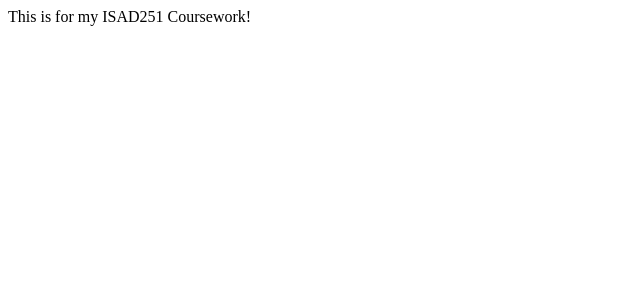
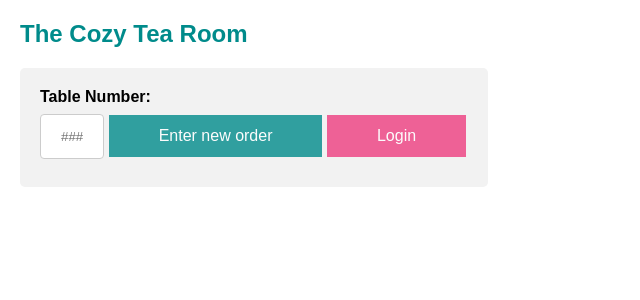
Before and after one commit to DANSKI423319/ISAD251Coursework, a PHP site: page / in a window 1280 px wide. Shown: the top 300 px of the page, without its empty margins (0-640 px from the left). Run offline with PHP 8.4, Linux system fonts and the light colour scheme.

Commit message:
Commit 3: Home page and style sheet.
Home page and style sheet made for The Cozy Tea Room enterprise.

```diff
--- /dev/null
+++ b/CSS_StyleSheet.php
@@ -0,0 +1,58 @@
+<?php
+?>
+
+<html>
+    <body>
+        <style>
+            .body{
+                font-family: arial;
+                margin: 20px;
+            }
+
+            .h2{
+                color: darkcyan;
+            }
+
+            .formLayout{
+                border-radius: 5px;
+                background-color: #f2f2f2;
+                padding: 20px;
+                width:428px;
+            }
+
+            .input[type=text]{
+                width: 15%;
+                padding: 14px 20px;
+                margin: 8px 0;
+                display: inline-block;
+                border: 1px solid #ccc;
+                border-radius: 4px;
+                text-align: center;
+            }
+
+            .buttonEnterNumber{
+                background-color: darkcyan;
+                font-size: 16px;
+                transition: 0.3s;
+                opacity: 0.8;
+                padding: 12px 50px;
+                border: none;
+                color: white;
+            }
+
+            .buttonLogin{
+                background-color: #ee3e80;
+                font-size: 16px;
+                transition: 0.3s;
+                opacity: 0.8;
+                padding: 12px 50px;
+                border: none;
+                color: white;
+            }
+
+            .buttonLogin:hover {opacity: 1};
+            .buttonEnterNumber:hover {opacity: 1};
+
+        </style>
+    </body>
+</html>
--- a/index.php
+++ b/index.php
@@ -1,9 +1,22 @@
-<html>
-<body>
-
 <?php
-echo "This is for my ISAD251 Coursework!";
+require_once 'CSS_StyleSheet.php';
 ?>
 
-</body>
+<html>
+
+    <body class="body">
+
+        <h2 class="h2">
+            The Cozy Tea Room
+        </h2>
+
+        <form class="formLayout" name="TableInput">
+            <b>Table Number:</b><br/>
+            <input type="text" name="tableNumber" placeholder="###" class="input" maxlength="3">
+            <input type="button" value="Enter new order" class="buttonEnterNumber">
+            <input type="button" value="Login" class='buttonLogin'>
+        </form>
+
+    </body>
+
 </html>
```
Also changed, not shown: nbproject/project.xml (added, +9 -0 lines), 2 other files.
